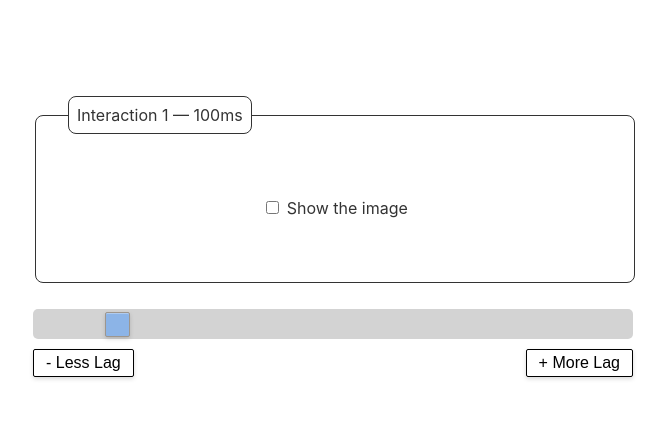
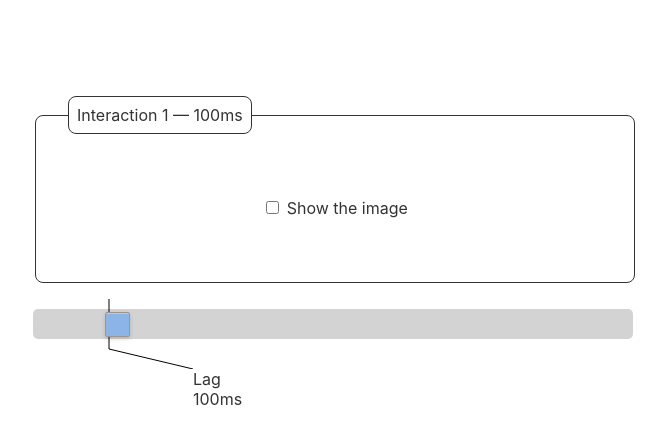
Before and after one commit to cbroms/experiments, a Svelte app in the folder responsive-interfaces/: page / in a window 1280 px wide. Shown: the top 444 px of the page, without its empty margins (307-973 px from the left). Built offline with nearby package versions, Linux system fonts and the light colour scheme.

Commit message:
rework annotation structure

```diff
--- a/responsive-interfaces/public/global.css
+++ b/responsive-interfaces/public/global.css
@@ -17,6 +17,7 @@ body {
 }
 
 :root {
+  --section-width: 600px;
   --background: white;
   --border-radius: 8px;
   --border-radius-interact: 2px;
--- a/responsive-interfaces/src/App.svelte
+++ b/responsive-interfaces/src/App.svelte
@@ -1,38 +1,53 @@
 <script>
   import Slider from "./components/Slider/Slider.svelte";
-  import Results from "./components/Slider/Results.svelte";
+  import Annotation from "./components/Slider/Annotation.svelte";
   import Checkbox from "./components/Checkbox.svelte";
   import Button from "./components/Button.svelte";
   import Interaction from "./components/Interaction.svelte";
+
   let lagDuration = 100;
 
   let showResults = false;
   let showButton = false;
+
+  let average = null;
+  let yourPoint = lagDuration;
+
+  const submitPoint = () => {
+    showResults = true;
+    yourPoint = lagDuration;
+    average = 300;
+  };
 </script>
 
 <div class="section">
   <Interaction lag={lagDuration} name="Interaction 1">
     <Checkbox {lagDuration} />
   </Interaction>
-  {#if showResults}
-    <Results point={lagDuration} />
-  {:else}
-    <Slider
-      on:change={(e) => (lagDuration = e.detail)}
-      on:interact={() => (showButton = true)}
-      max={800}
-      value={lagDuration}
+
+  <Slider
+    on:change={(e) => (lagDuration = e.detail)}
+    on:interact={() => (showButton = true)}
+    max={800}
+    value={lagDuration}
+  >
+    <Annotation
+      point={showResults ? yourPoint : lagDuration}
+      {average}
+      showAverage={showResults}
     />
+  </Slider>
 
-    {#if showButton}
-      <Button on:click={() => (showResults = true)} primary>Set point</Button>
-    {/if}
+  {#if showButton && !showResults}
+    <Button on:click={submitPoint}>
+      Set point of lagginess at {lagDuration}ms
+    </Button>
   {/if}
 </div>
 
 <style>
   .section {
-    max-width: 600px;
+    max-width: var(--section-width);
     width: 100%;
     margin: 6rem auto;
   }
--- /dev/null
+++ b/responsive-interfaces/src/components/Slider/Annotation.svelte
@@ -0,0 +1,87 @@
+<script>
+  import Marker from "./Marker.svelte";
+
+  export let point = 400;
+  export let average = -200;
+  export let max = 800;
+  export let showAverage = false;
+  export let width = 600;
+
+  const threshold = 140;
+
+  let adjustedPoint = null;
+  let adjustedAverage = null;
+  let rightPoint = false;
+  let rightAverage = false;
+
+  let pointStretch = 0;
+  let averageStretch = 0;
+
+  $: {
+    if (width) {
+      adjustedPoint = (point / max) * width;
+      adjustedAverage = (average / max) * width;
+
+      rightPoint = adjustedPoint >= adjustedAverage;
+      rightAverage = adjustedPoint < adjustedAverage;
+
+      if (adjustedPoint < threshold) {
+        rightPoint = true;
+      }
+      if (adjustedAverage < threshold) {
+        rightAverage = true;
+      }
+      if (adjustedPoint > width - threshold) {
+        rightPoint = false;
+      }
+      if (adjustedAverage > width - threshold) {
+        rightAverage = false;
+      }
+
+      if (
+        !rightPoint &&
+        !rightAverage &&
+        Math.abs(adjustedAverage - adjustedPoint) < threshold
+      ) {
+        const stretch = threshold - Math.abs(adjustedPoint - adjustedAverage);
+        if (adjustedPoint < adjustedAverage) pointStretch = stretch;
+        else averageStretch = stretch;
+      } else if (
+        rightPoint &&
+        rightAverage &&
+        Math.abs(adjustedPoint - adjustedAverage) < threshold
+      ) {
+        const stretch = threshold - Math.abs(adjustedPoint - adjustedAverage);
+        if (adjustedPoint < adjustedAverage) averageStretch = stretch;
+        else pointStretch = stretch;
+      } else {
+        averageStretch = 0;
+        pointStretch = 0;
+      }
+    }
+  }
+</script>
+
+<div class="results-wrapper">
+  <Marker right={rightPoint} x={adjustedPoint} stretch={pointStretch}>
+    <div>
+      <div>Lag</div>
+      <div>{point}ms</div>
+    </div></Marker
+  >
+  {#if showAverage}
+    <Marker right={rightAverage} x={adjustedAverage} stretch={averageStretch}>
+      <div>
+        <div>Average</div>
+        <div>{average}ms</div>
+      </div>
+    </Marker>
+  {/if}
+</div>
+
+<style>
+  .results-wrapper {
+    position: relative;
+    margin: 1rem 0;
+  }
+</style>
--- a/responsive-interfaces/src/components/Slider/ResultMarker.svelte
+++ b/responsive-interfaces/src/components/Slider/Marker.svelte
@@ -82,7 +82,7 @@
   .result-marker-wrapper {
     display: inline-block;
     position: absolute;
-    z-index: 2;
+    z-index: 1;
   }
 
   .result-marker {
--- a/responsive-interfaces/src/components/Slider/Results.svelte
+++ /dev/null
@@ -1,88 +0,0 @@
-<script>
-  import ResultMarker from "./ResultMarker.svelte";
-  export let point = 400;
-  export let average = 300;
-  export let max = 800;
-
-  let eltWidth;
-
-  let adjustedPoint = null;
-  let adjustedAverage = null;
-  let rightPoint = false;
-  let rightAverage = false;
-
-  let stretch = 0;
-
-  $: {
-    if (eltWidth) {
-      adjustedPoint = (point / max) * eltWidth;
-      adjustedAverage = (average / max) * eltWidth;
-
-      rightPoint = adjustedPoint >= adjustedAverage;
-      rightAverage = adjustedPoint < adjustedAverage;
-
-      if (adjustedPoint < 100) {
-        rightPoint = true;
-      }
-      if (adjustedAverage < 100) {
-        rightAverage = true;
-      }
-      if (adjustedPoint > eltWidth - 100) {
-        rightPoint = false;
-      }
-      if (adjustedAverage > eltWidth - 100) {
-        rightAverage = false;
-      }
-
-      if (
-        !rightPoint &&
-        !rightAverage &&
-        Math.abs(adjustedAverage - adjustedPoint) < 100
-      ) {
-        stretch = 100 - Math.abs(adjustedAverage - adjustedPoint);
-      } else if (
-        rightPoint &&
-        rightAverage &&
-        Math.abs(adjustedPoint - adjustedAverage) < 100
-      ) {
-        stretch = 100 - Math.abs(adjustedPoint - adjustedAverage);
-      } else {
-        stretch = 0;
-      }
-    }
-  }
-</script>
-
-<div class="results-wrapper">
-  <div class="results" bind:offsetWidth={eltWidth} />
-  <ResultMarker right={rightPoint} x={adjustedPoint} {stretch}>
-    <div>
-      <div>Your point</div>
-      <div>{point}ms</div>
-    </div></ResultMarker
-  >
-  <ResultMarker right={rightAverage} x={adjustedAverage}>
-    <div>
-      <div>Average</div>
-      <div>{average}ms</div>
-    </div>
-  </ResultMarker>
-</div>
-
-<style>
-  .results {
-    position: absolute;
-    width: 100%;
-    height: 30px;
-    border-radius: 5px;
-    background: #d3d3d3;
-    margin: 10px 0;
-    z-index: 1;
-  }
-
-  .results-wrapper {
-    position: relative;
-    margin: 1rem 0;
-    height: 90px;
-  }
-</style>
--- a/responsive-interfaces/src/components/Slider/Slider.svelte
+++ b/responsive-interfaces/src/components/Slider/Slider.svelte
@@ -1,5 +1,4 @@
 <script>
-  import Button from "../Button.svelte";
   import { createEventDispatcher } from "svelte";
 
   export let min = 0;
@@ -29,6 +28,11 @@
 </script>
 
 <div class="slider-wrapper">
+  <!-- <div class="slider-legend">
+    <span>&larr; Less lag</span>
+    <span>More lag &rarr;</span>
+  </div> -->
+  <div class="slider-internal">
     <input
       class="slider"
       type="range"
@@ -38,13 +42,8 @@
       on:change={onChange}
       on:input={onInput}
     />
-  <div class="slider-legend">
-    <Button on:click={() => onChange(null, parseInt(value) - 50)}
-      >- Less Lag</Button
-    >
-    <Button on:click={() => onChange(null, parseInt(value) + 50)}
-      >+ More Lag</Button
-    >
+    <slot />
+    <div class="slider-background" />
   </div>
 </div>
 
@@ -53,10 +52,21 @@
     -webkit-appearance: none;
     width: 100%;
     height: 30px;
+    background: transparent;
+    outline: none;
+    margin: 10px 0;
+    position: absolute;
+    z-index: 3;
+  }
+
+  .slider-background {
+    width: 100%;
+    height: 30px;
     border-radius: 5px;
     background: #d3d3d3;
-    outline: none;
+    position: absolute;
     margin: 10px 0;
+    z-index: 0;
   }
 
   .slider::-webkit-slider-thumb {
@@ -103,7 +113,13 @@
     justify-content: space-between;
   }
 
+  .slider-internal {
+    position: relative;
+    width: var(--section-width);
+    height: 110px;
+  }
+
   .slider-wrapper {
-    margin: 1rem 0;
+    margin: 1rem auto;
   }
 </style>
```
Lines whose indentation alone changed are shown as unchanged.
